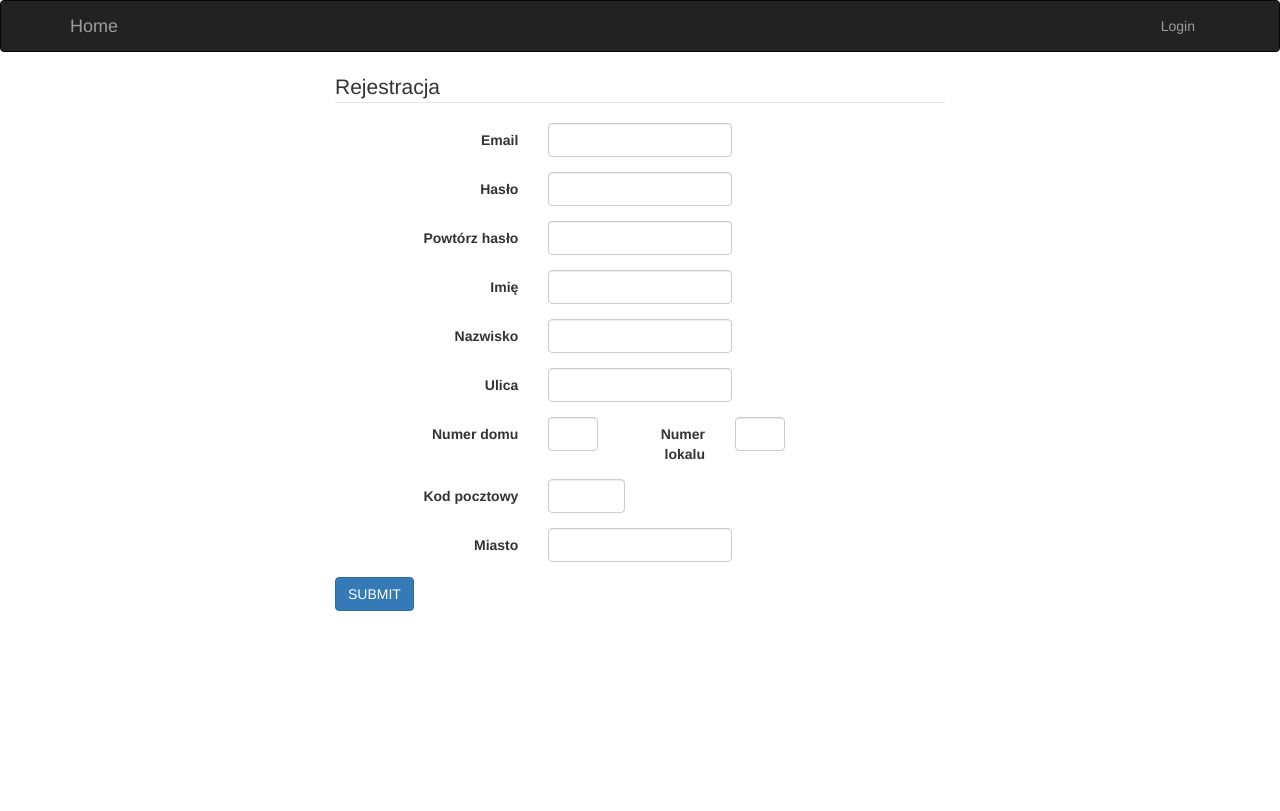
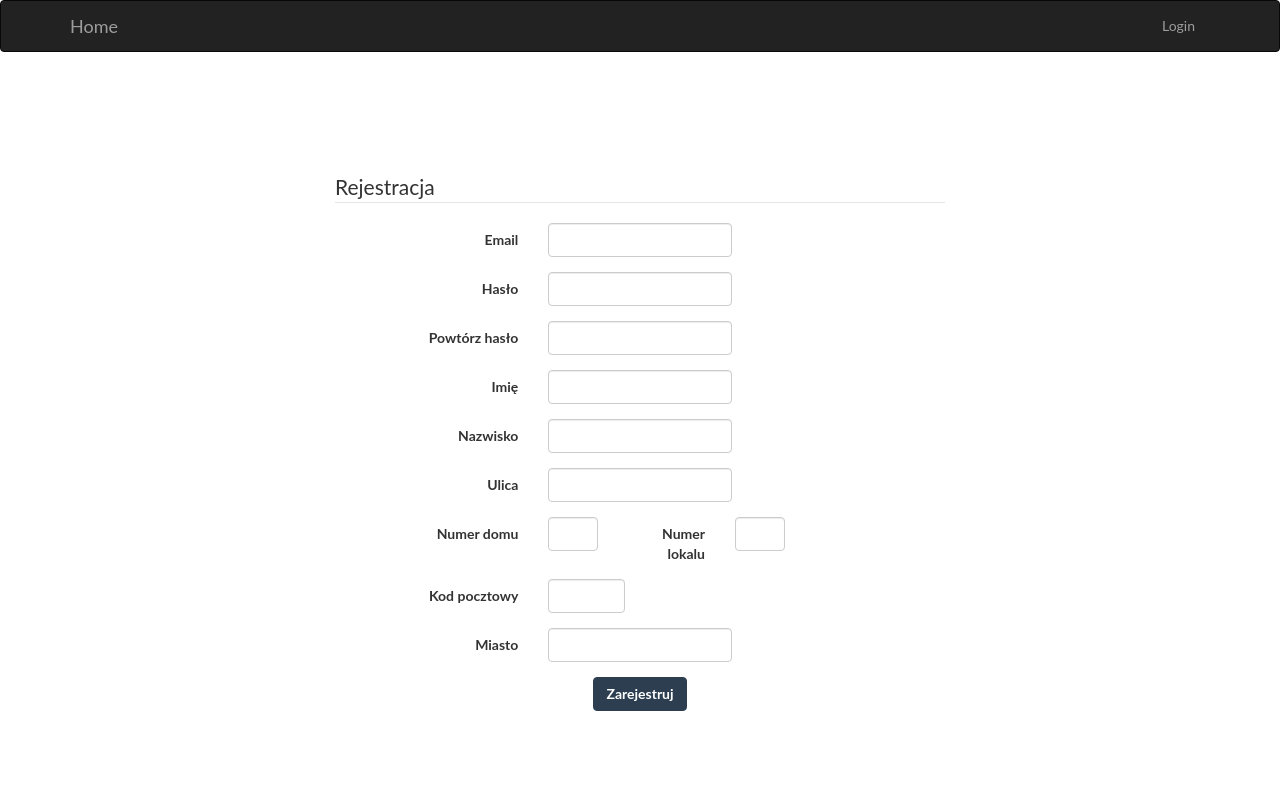
Before and after one commit to konkath/Gazzola, a Django app: page /register in a window 1280 px wide. Before the commit the page ends 611 px from the top, so only its background shows below. Run offline with Django 3.2, Linux system fonts and the light colour scheme; some libraries are stand-ins or nearby versions.

Commit message:
Minor fixes, partial application of new template, primitive parsing of register return value

```diff
--- a/gazzola/templates/index.html
+++ b/gazzola/templates/index.html
@@ -10,6 +10,7 @@
     {% load static %}
 
     <link href='{% static "gazzola/css/bootstrap.min.css" %}' rel="stylesheet">
+    <link href='{% static "gazzola/css/freelancer.css" %}' rel="stylesheet">
     <link href='{% static "gazzola/css/jquery-ui.min.css" %}' rel="stylesheet">
     <script src='{% static "gazzola/js/jquery.js" %}'></script>
     <script src='{% static "gazzola/js/jquery.ui.js" %}'></script>
--- a/gazzola/templates/register.html
+++ b/gazzola/templates/register.html
@@ -85,15 +85,17 @@
                     </div>
                 </div>
 
-                <div class="form-group">
-                    <div class="col-md-4">
-                        <input type="submit" value="SUBMIT" class="btn btn-primary"/>
-                    </div>
+                <div class="span7 text-center">
+                    <input type="submit" value="Zarejestruj" class="btn btn-primary"/>
                 </div>
 
             </fieldset>
         </form>
-
+        {% if register_status == 1 %}
+        Zarejestrowany
+        {% elif register_status == 0%}
+        Niezarejestrowany
+        {% endif %}
     </section>
 </div>
 {% endblock %}
```
